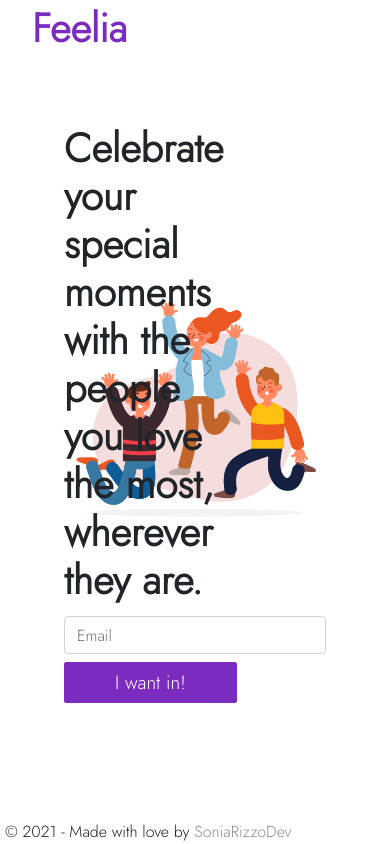
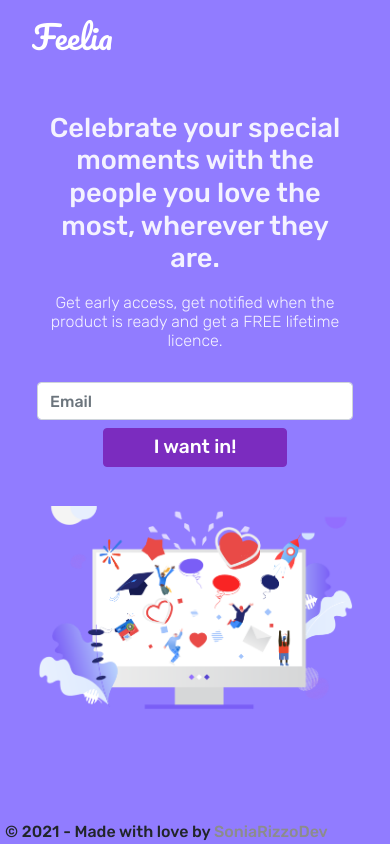
Before and after one commit to soniarizzodev/Feelia, a Flask app: page / in a window 390 px wide. Run offline with Flask 3, Linux system fonts and the light colour scheme; some libraries are stand-ins or nearby versions.

Commit message:
First version of landing page!!! :rocket:

```diff
--- a/webapp/static/content/site.css
+++ b/webapp/static/content/site.css
@@ -11,32 +11,35 @@ html{
     min-height:100vh;
 }
 
-body{
-    min-height:100vh;
-    display:flex;
-    flex-direction:column;
-    justify-content:space-between;
-    background-color:white;
-    font-family: 'Jost', sans-serif;
-    font-size:16pt;
+body {
+    min-height: 100vh;
+    display: flex;
+    flex-direction: column;
+    justify-content: space-between;
+    background-color: #917cff;
+    font-family: 'Rubik', sans-serif;
+    font-size: 16pt;
 }
 /* Set padding to keep content from hitting the edges */
 .body-content {
-    padding: 4rem;
     flex:1;
+    padding-bottom:4rem;
+    display:flex;
+    flex-direction:column;
+    justify-content:center;
 }
 
 header {
     padding: 0.5rem 2rem;
-    color: #7b2cbf;
+    color: rgb(255,255,255,1);
 }
 
-header h1{
-    font-size:2rem;
-    margin:0;
-    line-height:3.5rem;
-    font-weight:bold;
-}
+    header h1 {
+        font-family: 'Pacifico', cursive;
+        font-size: 2rem;
+        margin: 0;
+        line-height: 3.5rem;
+    }
 
 header h4{
     margin:0;
@@ -44,16 +47,36 @@ header h4{
 }
 
 section.landing{
-    height:70vh;
-    background:url('../images/illustration.jpg') right no-repeat;
-    background-size: contain;
     display:flex;
-    flex-direction:column;
-    justify-content:center;
+    flex-direction:row;
+    flex-wrap:wrap;
+    justify-content:space-around;
+    align-items:center;
+    height:100%;
+    padding:0 5%;
+    color:rgb(255,255,255,0.9);
 }
 
     section.landing h1 {
-        max-width: 70%;
+        font-size:2rem;
+        font-weight:500;
+        text-align:center;
+    }
+
+     section.landing h5 {
+        font-weight:300;
+        font-size:1rem;
+        text-align:center;
+        padding-top:10px;
+        padding-bottom:20px;
+    }
+
+    section.landing .pitch{
+      width:40%;
+    }
+
+    section.landing img{
+      width:50%;
     }
 
 .spinner{
@@ -227,12 +250,6 @@ section.landing{
     padding:0;
 }
 
-h5{
-    margin:0;
-    padding-top:var(--general-padding);
-    font-weight:bold;
-}
-
 .modal-title{
     padding:0;
 }
@@ -258,9 +275,8 @@ h5{
 }
 
 .btn{
-    padding:5px 50px;
+    padding:4px 50px;
     font-size:1.2rem;
-    border-radius:2px;
 }
 
 .btn-primary {
@@ -311,16 +327,40 @@ footer{
     padding:0 5px;
 }
 
+.v-center{
+  display:flex;
+  flex-direction:column;
+  justify-content:center;
+}
+
 footer p{
     margin:0;
 }
 
-@media(max-width:766px){
-    :root{
-        --header-height:90px;
+@media(max-width:1070px){
+    section.landing h1{
+      font-size:1.7rem;
     }
-    header h1{
-        font-size:2.5rem;
-        line-height:2.5rem;
+
+    section.landing h5{
+      font-size:1rem;
     }
 }
+
+@media(max-width:899px){
+    section.landing .pitch{
+      width:100%;
+      padding:5%;
+    }
+
+    section.landing img{
+      width:100%;
+      padding:5% 10%;
+    }
+}
+
+@media(max-width:500px){
+    section.landing img{
+      padding:5% 5%;
+    }
+}
--- a/webapp/static/i18n/en.js
+++ b/webapp/static/i18n/en.js
@@ -1,3 +1,4 @@
 const en = {
-    home_pitch: 'Celebrate your special moments with the people you love the most, wherever they are.'
+    home_pitch: 'Celebrate your special moments with the people you love the most, wherever they are.',
+    home_sub_pitch: 'Get early access, get notified when the product is ready and get a FREE lifetime licence.'
 };
--- a/webapp/templates/home.html
+++ b/webapp/templates/home.html
@@ -3,11 +3,12 @@
 {% block content %}
 
 <section class="landing">
-
-    <h1><strong data-bind="i18n: 'home_pitch'"></strong></h1>
+    <div class="pitch">
+        <h1 data-bind="i18n: 'home_pitch'"></h1>
+        <h5 data-bind="i18n: 'home_sub_pitch'"></h5>
         <form>
-        <div class="form-row align-items-center">
-            <div class="col-sm-3 my-1">
+            <div class="form-row align-items-center justify-content-center">
+                <div class="col-sm-4 my-1">
                     <label class="sr-only" for="inlineFormInputName">Email</label>
                     <input type="email" class="form-control" id="inlineFormInputName" placeholder="Email">
                 </div>
@@ -17,6 +18,9 @@
                 </div>
             </div>
         </form>
+    </div>
+
+    <img src="../static/images/illustration.png"/>
 
 </section>
 
--- a/webapp/templates/layout.html
+++ b/webapp/templates/layout.html
@@ -11,14 +11,16 @@
     <link rel="stylesheet" type="text/css" href="/static/content/bootstrap/bootstrap.min.css" />
     <link rel="stylesheet" type="text/css" href="/static/content/site.css" />
     <link rel="stylesheet" type="text/css" href="/static/fonts/icofont/icofont.min.css" />
-    <link href="https://fonts.googleapis.com/css2?family=Jost:wght@300&display=swap" rel="stylesheet">
+    <link rel="preconnect" href="https://fonts.gstatic.com">
+    <link href="https://fonts.googleapis.com/css2?family=Rubik:wght@300;500;600;800&display=swap" rel="stylesheet">
+    <link href="https://fonts.googleapis.com/css2?family=Pacifico&display=swap&text=Feelia" rel="stylesheet">
 </head>
 
 <body>
     <header>
         <h1>Feelia</h1>
     </header>
-    <div class="container body-content">
+    <div class="body-content">
 
         {% block content %}{% endblock %}
 
```
Also changed, not shown: webapp/static/images/illustration.jpg (deleted), webapp/static/images/illustration.png (added). Lines whose indentation alone changed are shown as unchanged.
